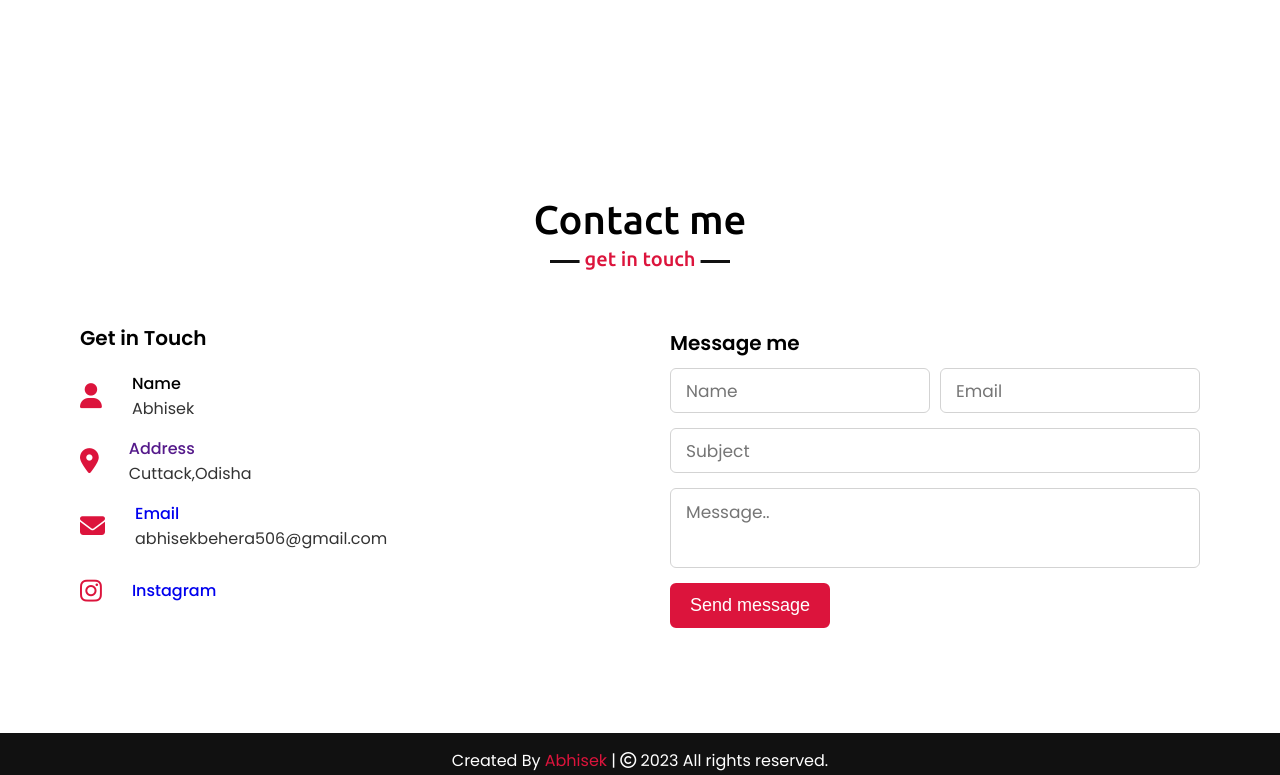
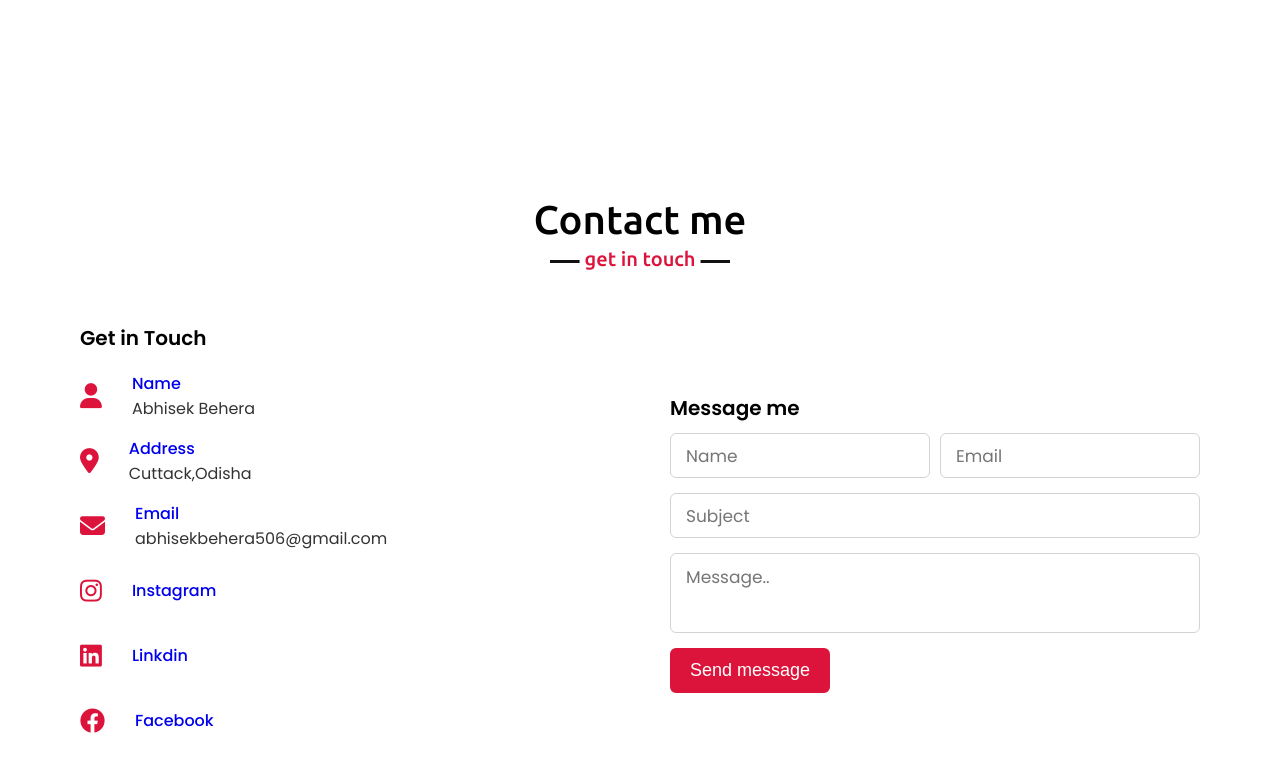
Before and after one commit to Abhisek1233/Abhisek-Portfolio-, a plain HTML site: page index.html in a window 1280 px wide. Shown: the part 2022-2797 px from the top of the page. Drawn offline with nearby package versions, Linux system fonts and the light colour scheme.

Commit message:
Update index.html

```diff
--- a/index.html
+++ b/index.html
@@ -128,14 +128,14 @@
                         <div class="row">
                             <i class="fas fa-user"></i>
                             <div class="info">
-                                <div class="head"><a>Name</a></div>
-                                <div class="sub-title">Abhisek</div>
+                                <div class="head"><a href=" ">Name</a></div>
+                                <div class="sub-title">Abhisek Behera</div>
                             </div>
                         </div>
                         <div class="row">
                             <i class="fas fa-map-marker-alt"></i>
                             <div class="info">
-                                <div class="head"><a href="">Address</a></div>
+                                <div class="head"><a href="https://g.co/kgs/eJUH8c">Address</a></div>
                                 <div class="sub-title">Cuttack,Odisha</div>
                             </div>
                         </div>
@@ -143,7 +143,6 @@
                             <i class="fas fa-envelope"></i>
                             <div class="info">
                                 <div class="head"> <a href ="abhisekbehera506@gmail.com">Email</a></div>
-
                                 <div class="sub-title">abhisekbehera506@gmail.com</div>
                             </div>
                         </div>
@@ -151,9 +150,19 @@
                             <i class="fa-brands fa-instagram"></i>
                             <div class="info">
                                 <div class="head"> <a href ="https://www.instagram.com/abhisekbehera559/?hl=en">Instagram</a></div>
-
                             </div>
-
+                        </div>
+                        <div class="row">
+                          <i class="fa-brands fa-linkedin"></i>
+                            <div class="info">
+                                <div class="head"> <a href ="https://www.linkedin.com/in/abhisek-behera-a797b3273/">Linkdin</a></div>
+                            </div>
+                        </div>
+                        <div class="row">
+                         <i class="fa-brands fa-facebook"></i>
+                            <div class="info">
+                                <div class="head"> <a href ="https://www.facebook.com/abhisek.behera.144734">Facebook</a></div>
+                            </div>
                         </div>
                     </div>
                 </div>
```
